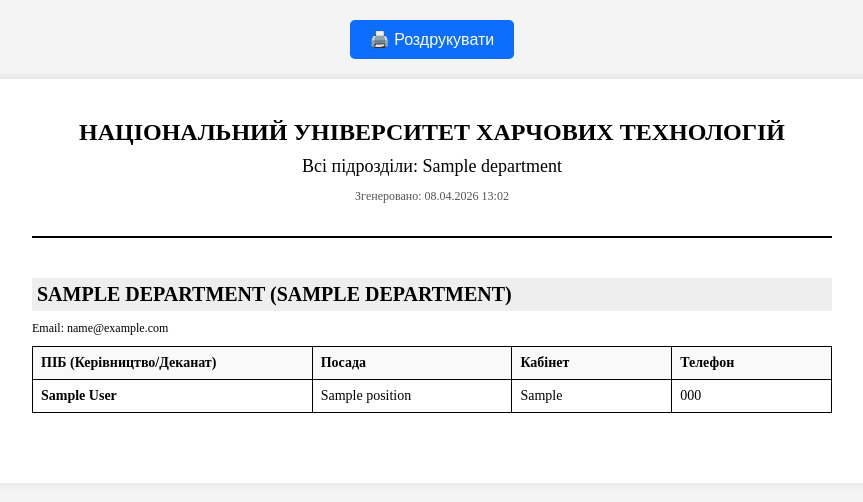
After one commit to fen7elb/nuft, a Django app: page /structure/print/type/1/ in a window 1280 px wide. The commit adds this page. Shown: the top 502 px of the page, without its empty margins (208-1071 px from the left). Run offline with Django 5.2, Linux system fonts and the light colour scheme; tables that the repository leaves empty hold one stand-in row (values such as "Sample post").

Commit message:
added print for all deparments

```diff
--- a/staff/urls.py
+++ b/staff/urls.py
@@ -5,4 +5,6 @@ urlpatterns = [
     path('', views.home_search, name='home'),
     path('structure/', views.structure_view, name='structure'),
     path('structure/print/', views.print_full_structure, name='print_full_structure'),
+    path('structure/print/type/<int:pk>/', views.print_department_type, name='print_department_type'),
+    path('structure/print/department/<int:pk>/', views.print_specific_department, name='print_specific_department'),
 ]
--- a/staff/views.py
+++ b/staff/views.py
@@ -1,4 +1,4 @@
-from django.shortcuts import render
+from django.shortcuts import render, get_object_or_404
 from django.db.models import Q, Prefetch
 from .models import Employee, Department, TypeDepartment
 
@@ -94,3 +94,35 @@ def print_full_structure(request):
         'types': types,
     }
     return render(request, 'staff/print_structure.html', context)
+
+
+def print_department_type(request, pk):
+    """Друк всіх підрозділів певного типу (наприклад, Всі Факультети) з їхніми кафедрами"""
+    dep_type = get_object_or_404(TypeDepartment, pk=pk)
+
+    departments = Department.objects.filter(type_dep=dep_type, show_in_structure=True).prefetch_related(
+        Prefetch('employee_set', queryset=Employee.objects.select_related('position').order_by('full_name')),
+        # Магія: витягуємо підпорядковані кафедри!
+        Prefetch('sub_departments', queryset=Department.objects.filter(show_in_structure=True).prefetch_related(
+            Prefetch('employee_set', queryset=Employee.objects.select_related('position').order_by('full_name'))
+        ).order_by('name'))
+    ).order_by('name')
+
+    return render(request, 'staff/print_partial_structure.html', {
+        'dep_type': dep_type,
+        'departments': departments
+    })
+
+def print_specific_department(request, pk):
+    """Друк ОДНОГО конкретного підрозділу (з модального вікна) та його кафедр"""
+    single_dep = get_object_or_404(Department.objects.prefetch_related(
+        Prefetch('employee_set', queryset=Employee.objects.select_related('position').order_by('full_name')),
+        Prefetch('sub_departments', queryset=Department.objects.filter(show_in_structure=True).prefetch_related(
+            Prefetch('employee_set', queryset=Employee.objects.select_related('position').order_by('full_name'))
+        ).order_by('name'))
+    ), pk=pk)
+
+    return render(request, 'staff/print_partial_structure.html', {
+        'single_dep': single_dep,
+        'departments': [single_dep] # Передаємо як список, щоб шаблон був універсальним
+    })
--- /dev/null
+++ b/templates/staff/print_partial_structure.html
@@ -0,0 +1,85 @@
+<!DOCTYPE html>
+<html lang="uk">
+<head>
+    <meta charset="UTF-8">
+    <title>Друк - {% if single_dep %}{{ single_dep.name }}{% else %}{{ dep_type.name_type }}{% endif %}</title>
+    <style>
+        body { font-family: "Times New Roman", Times, serif; color: #000; background-color: #f4f4f4; margin: 0; padding: 20px; }
+        .document-container { background: #fff; max-width: 800px; margin: 0 auto; padding: 40px; box-shadow: 0 0 10px rgba(0,0,0,0.1); }
+        .header { text-align: center; margin-bottom: 40px; border-bottom: 2px solid #000; padding-bottom: 20px; }
+        .header h1 { margin: 0; font-size: 24px; text-transform: uppercase; }
+        .header h2 { margin: 10px 0 0 0; font-size: 18px; font-weight: normal; }
+        .department-section { margin-top: 30px; margin-bottom: 30px; page-break-inside: avoid; }
+        .dep-title { font-size: 20px; font-weight: bold; text-transform: uppercase; background: #eee; padding: 5px; margin-bottom: 10px; }
+        .sub-dep-title { font-size: 16px; font-weight: bold; font-style: italic; margin-top: 20px; margin-bottom: 5px; }
+        table { width: 100%; border-collapse: collapse; margin-top: 10px; font-size: 14px; page-break-inside: avoid; }
+        th, td { border: 1px solid #000; padding: 8px; text-align: left; }
+        th { background-color: #f9f9f9; }
+        .controls { text-align: center; margin-bottom: 20px; }
+        .btn-print { padding: 10px 20px; font-size: 16px; background-color: #0d6efd; color: white; border: none; border-radius: 5px; cursor: pointer; }
+        @media print {
+            body { background-color: #fff; padding: 0; }
+            .document-container { box-shadow: none; max-width: 100%; padding: 0; margin: 0; }
+            .no-print { display: none !important; }
+        }
+    </style>
+</head>
+<body>
+    <div class="controls no-print">
+        <button class="btn-print" onclick="window.print()">🖨️ Роздрукувати</button>
+    </div>
+
+    <div class="document-container">
+        <div class="header">
+            <h1>Національний університет харчових технологій</h1>
+            <h2>
+                {% if single_dep %}
+                    {{ single_dep.name }}
+                {% else %}
+                    Всі підрозділи: {{ dep_type.name_type }}
+                {% endif %}
+            </h2>
+            <p style="font-size: 12px; color: #555;">Згенеровано: {% now "d.m.Y H:i" %}</p>
+        </div>
+
+        {% for dep in departments %}
+            <div class="department-section">
+                <div class="dep-title">{{ dep.name }} {% if dep.short_name %}({{ dep.short_name }}){% endif %}</div>
+                {% if dep.mail %}<div style="font-size: 12px; margin-bottom: 10px;">Email: {{ dep.mail }}</div>{% endif %}
+
+                {% if dep.employee_set.all %}
+                    <table>
+                        <thead><tr><th style="width: 35%;">ПІБ (Керівництво/Деканат)</th><th style="width: 25%;">Посада</th><th style="width: 20%;">Кабінет</th><th style="width: 20%;">Телефон</th></tr></thead>
+                        <tbody>
+                            {% for emp in dep.employee_set.all %}
+                                <tr><td><b>{{ emp.full_name }}</b></td><td>{{ emp.position.title|default:"-" }}</td><td>{{ emp.office|default:"-" }}</td><td>{{ emp.phone_number|default:"-" }}</td></tr>
+                            {% endfor %}
+                        </tbody>
+                    </table>
+                {% endif %}
+
+                {% if dep.sub_departments.all %}
+                    <div style="margin-top: 15px; padding-left: 15px; border-left: 3px solid #6c757d;">
+                        <h4 style="margin-bottom: 5px; color: #495057;">Підпорядковані кафедри:</h4>
+                        {% for sub_dep in dep.sub_departments.all %}
+                            <div class="sub-dep-title">{{ sub_dep.name }}</div>
+                            {% if sub_dep.employee_set.all %}
+                                <table>
+                                    <thead><tr><th style="width: 35%;">ПІБ</th><th style="width: 25%;">Посада</th><th style="width: 20%;">Кабінет</th><th style="width: 20%;">Телефон</th></tr></thead>
+                                    <tbody>
+                                        {% for emp in sub_dep.employee_set.all %}
+                                            <tr><td><b>{{ emp.full_name }}</b></td><td>{{ emp.position.title|default:"-" }}</td><td>{{ emp.office|default:"-" }}</td><td>{{ emp.phone_number|default:"-" }}</td></tr>
+                                        {% endfor %}
+                                    </tbody>
+                                </table>
+                            {% else %}
+                                <p style="font-size: 14px; font-style: italic; color: #666;">Немає записів про співробітників.</p>
+                            {% endif %}
+                        {% endfor %}
+                    </div>
+                {% endif %}
+            </div>
+        {% endfor %}
+    </div>
+</body>
+</html>
```
Also changed, not shown: templates/staff/structure.html (+10 -2 lines).
